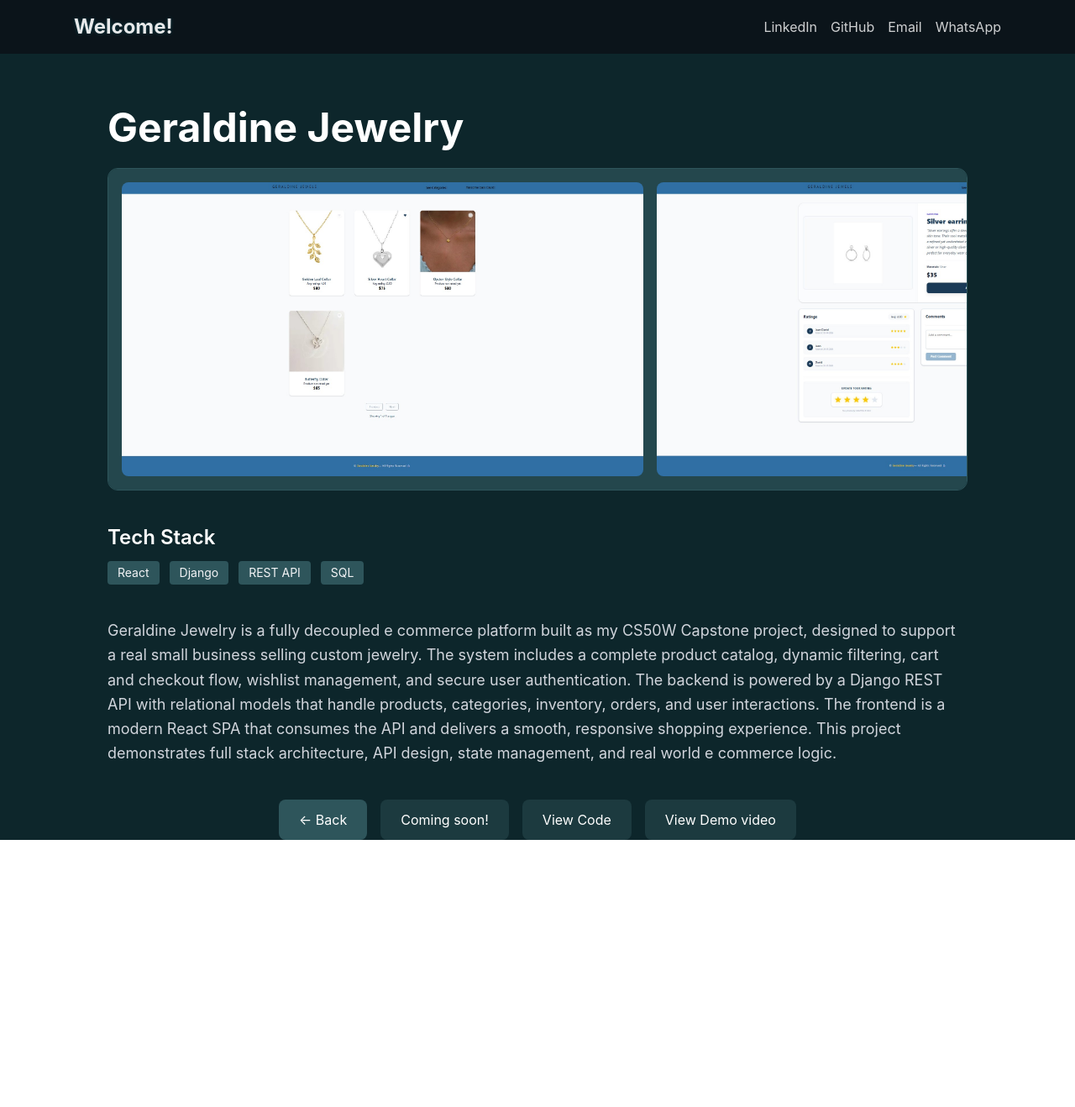
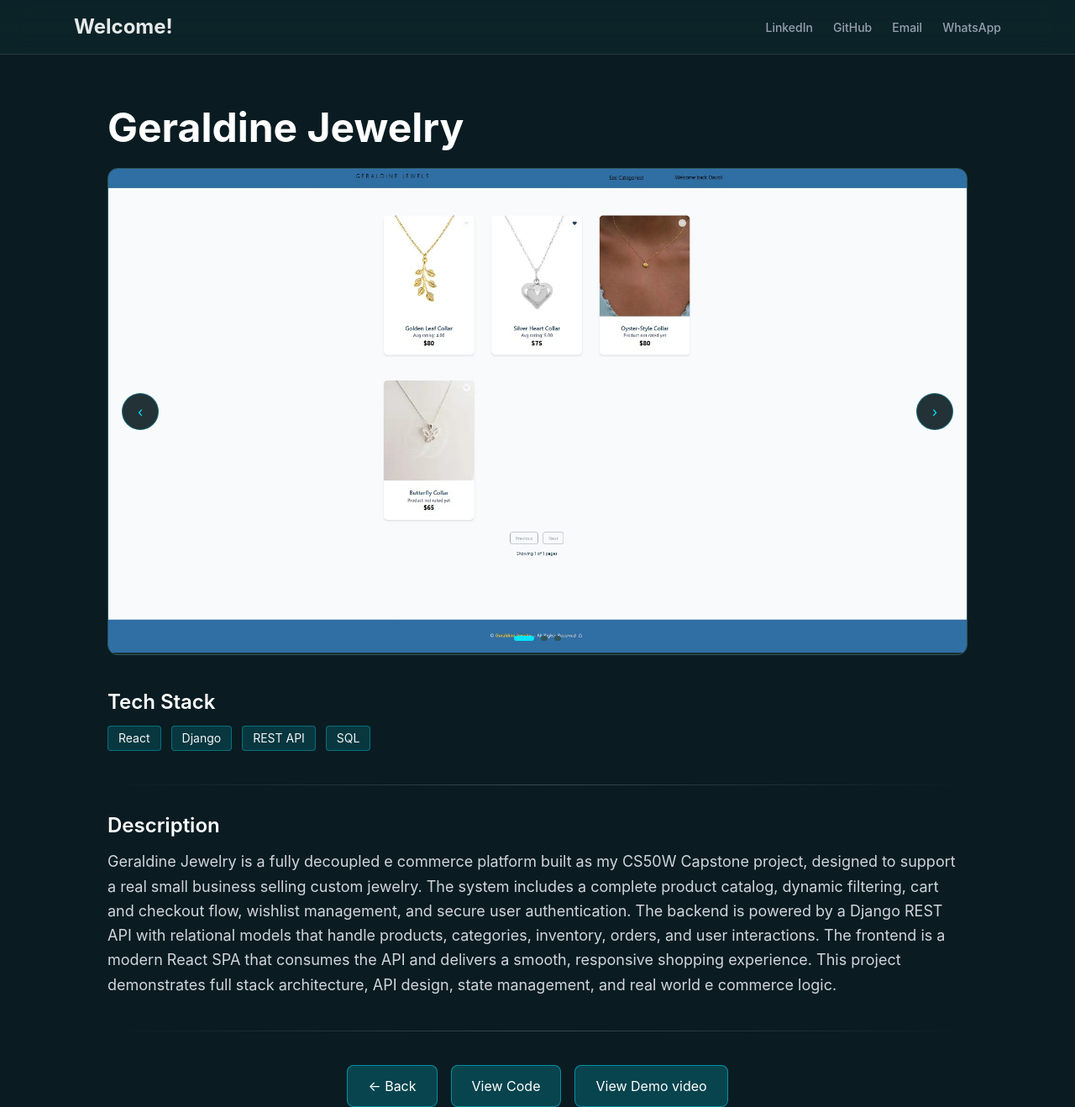
Before and after one commit to davidvm419-tech/juan-portfolio, a React app in the folder portfolio/: page /project/1 in a window 1280 px wide. Shown: the whole page at 84% size. Before the commit the page ends 1000 px from the top, so only its background shows below. Built offline with nearby package versions, Linux system fonts and the light colour scheme; the HTML template or start-up script is replaced by a standard one.

Commit message:
Added project Details component, updated layouts, colors and final tweeks to the app.

```diff
--- a/portfolio/src/components/general/HeroSection.jsx
+++ b/portfolio/src/components/general/HeroSection.jsx
@@ -6,37 +6,37 @@ export default function HeroSection() {
     const logos = [
         {name: "javaScript", src: "/images/stackLogos/javascript-logo.svg"},
         {name: "react", src: "/images/stackLogos/react-original.svg"},
+        {name: "tailwindcss", src: "/images/stackLogos/tailwindcss.svg"},
         {name: "python", src: "/images/stackLogos/python-original.svg"},
         {name: "django", src: "/images/stackLogos/django-plain.svg"},
-        {name: "tailwindcss", src: "/images/stackLogos/tailwindcss.svg"},
     ];
 
     return (
-        <div className="relative h-screen bg-[#0c141a] overflow-hidden flex items-center justify-center px-6">
-            <div className="absolute top-10 left-1/2 -translate-x-1/2 w-[750px] h-[750px]
-                    blur-[160px] rounded-full animate-[colorCycle_5s_ease-in-out_infinite]" />
+        <div className="relative h-screen bg-[#0d262b] overflow-hidden flex items-center justify-center px-6">
+            <div className="absolute top-1/4 left-1/2 w-[800px] h-[800px] blur-[120px] rounded-full bg-radial from-[#00E5FF44] to-[#0d262b] animate-[colorCycle_10s_ease-in-out_infinite] pointer-events-none"/>
 
-            <div className="absolute inset-0 bg-gradient-to-b from-[#0f2433]/40 to-transparent" />
+            <div className="absolute inset-0 bg-gradient-to-b from-[#0d262b]/40 to-transparent"/>
 
             <div className="relative text-center max-w-3xl">
 
-                <h1 className="text-6xl md:text-7xl font-semibold tracking-tight text-[#e6f1ff]">
-                    Juan David Vargas
+                <h1 className="text-6xl md:text-7xl font-semibold tracking-tight text-white">
+                    Juan David Vargas Mendoza
                 </h1>
 
-                <p className="mt-6 text-xl text-[#a8cbe3]">
-                    Full‑Stack Developer crafting clean, scalable and intentional digital experiences.
+                <p className="mt-6 text-xl text-gray-300">
+                    Full Stack Developer crafting clean, scalable and intentional digital experiences.
                 </p>
 
                 <div className="mt-8 flex justify-center gap-6 flex-wrap opacity-95">
                     {logos.map((logo, index) => (
-                        <img key={index} className="w-12 h-12 hover:scale-110 transition"
+                        <img key={index} className="w-12 h-12"
                             src={logo.src} alt={logo.name}
                         />
                     ))}
                 </div>
-                <button className="mt-10 px-6 py-3 rounded-lg text-[#dfffee]
-                    animate-[buttonCycle_5s_ease-in-out_infinite] transition hover:scale-105 transition"
+
+                <button className="mt-10 px-8 py-3 rounded-lg text-white border border-[#00e5ff55]
+                    animate-[buttonCycle_3s_ease-in-out_infinite] hover:scale-105 transition-all duration-300"
                     onClick={() => navigate("/main")}>
                     See my work
                 </button>
--- a/portfolio/src/components/general/Main.jsx
+++ b/portfolio/src/components/general/Main.jsx
@@ -14,13 +14,9 @@ export default function Main() {
         <>
           <Navbar />
             <div className="min-h-screen w-full bg-[#0a1c22] text-white pt-32 px-6">
-              <h2 className="text-5xl font-bold text-center mb-4">
-                Projects
+              <h2 className="text-5xl font-bold text-center mb-12">
+                Take a look at some of my work.
               </h2>
-
-              <p className="text-lg text-gray-400 max-w-2xl text-center mx-auto mb-12">
-                Take a look at some of my work.
-              </p>
 
               <div className="grid grid-cols-1 sm:grid-cols-2 lg:grid-cols-3 gap-10 max-w-6xl mx-auto">
                 {projects.map(project => (
--- a/portfolio/src/components/general/Navbar.jsx
+++ b/portfolio/src/components/general/Navbar.jsx
@@ -11,20 +11,19 @@ export default function Navbar() {
         { name: 'WhatsApp', url: "https://wa.me/573003101631" }
     ];
   return (
-<nav className="fixed top-0 left-0 w-full z-50 bg-[#0c141a]/95 backdrop-blur-sm">
+    <nav className="fixed top-0 left-0 w-full z-50 bg-[#0d262b]/80 backdrop-blur-lg border-b border-white/10">
       <div className="max-w-6xl mx-auto px-6 py-4 flex justify-between items-center">
-    <div onClick={() => navigate("/main")} className="text-2xl font-bold text-white/90 drop-shadow-[0_0_2px_#00E5FF33]">
+        <div onClick={() => navigate("/main")}
+          className="text-2xl font-bold text-white/90 cursor-pointer hover:text-[#00E5FF] transition-all duration-300">
           Welcome!
         </div>
         {/* Social Links */}
-    <ul className="flex space-x-4">
+        <ul className="flex space-x-6">
           {socialLinks.map((item, index) => (
             <li key={index}>
-          <a
-            className="text-white/80 hover:text-[#4fd8e9]
-"
+              <a className="text-gray-400 hover:text-[#00E5FF] transition-colors duration-300 text-sm font-medium"
                 href={item.url}
-            target="__blank"
+                target="_blank"
                 rel="noopener noreferrer"
               >
                 {item.name}
--- a/portfolio/src/components/projects/ProjectDetails.jsx
+++ b/portfolio/src/components/projects/ProjectDetails.jsx
@@ -1,5 +1,5 @@
-// Navigation
 import { useParams, useNavigate } from "react-router-dom";
+import { use, useState } from "react";
 
 // Projects data
 import projects from '../../projects';
@@ -10,18 +10,28 @@ import Navbar from "../general/Navbar";
 export default function ProjectDetails() {
   const navigate = useNavigate();
 
+  // Image gallery state
+  const [currentImage, setCurrentImage] = useState(0);
+
   // Get project ID from URL
   const { id } = useParams();
 
   // Get project data based on ID
   const project = projects.find((project) => project.id === Number(id));
 
+  // Filter in case the project hasn't been deployed
+  const projectButtons = project?.links?.filter(link => link.url !== null) || [];
+
+  // Images slider functions
+  const nextImage = () => setCurrentImage(prev => (prev === project.gallery.length - 1 ? 0 : prev + 1));
+  const prevImage = () => setCurrentImage(prev => (prev === 0 ? project.gallery.length - 1 : prev - 1));
+
   // if project not found, show error message
   if (!project) {
     return (
       <>
         <Navbar />
-          <div className="min-h-screen bg-[#0d262b] text-white flex items-center justify-center">
+          <div className="min-h-screen bg-[#0a1c22] text-white flex items-center justify-center">
             <h2 className="text-3xl">Project not found</h2>
           </div>
       </>
@@ -31,66 +41,83 @@ export default function ProjectDetails() {
   return (
     <>
       <Navbar />
-      <div className="min-h-screen w-full bg-[#0d262b] text-white pt-32 px-6">
+      <div className="min-h-screen w-full bg-[#0a1c22] text-white pt-32 px-6">
         <div className="max-w-5xl mx-auto">
           {/* Project name */}
           <h1 className="text-5xl font-bold mb-6">{project.name}</h1>
-          {/* Images gallery */}
-          <div className="w-full h-96 rounded-xl overflow-x-auto flex gap-4 border border-[#2e555b] bg-[#24474d] p-4 mb-10">
+
+          {/* Images gallery slider */}
+            <div className="relative w-full h-full rounded-xl overflow-hidden border border-[#2e555b] bg-[#1a2f33] mb-10">
+              {/* Images container */}
+              <div className="w-full h-full flex transition-transform duration-700 ease-in-out"
+                style={{ transform: `translateX(-${currentImage * 100}%)` }}>
                 {project.gallery.map((img, index) => (
-              <img
+                  <img className={`w-full h-full object-contain flex-shrink-0 transition-opacity duration-500 ${currentImage === index ? "opacity-100" : "opacity-0"}`}
                     key={index}
-                className="h-full w-auto object-cover rounded-lg flex-shrink-0"
                     src={img}
                     alt={`Screenshot ${index}`}
                   />
                 ))}
               </div>
+              {/* Slider buttons */}
+              <button className="absolute left-4 top-1/2 -translate-y-1/2 bg-[#0a1c22]/90 border border-[#00E5FF]/30
+                hover:border-[#00E5FF] text-[#00E5FF] w-11 h-11 flex items-center justify-center rounded-full transition-all"
+                onClick={prevImage}>
+                ‹
+              </button>
+              <button className="absolute right-4 top-1/2 -translate-y-1/2 bg-[#0a1c22]/90 border border-[#00E5FF]/30
+                hover:border-[#00E5FF] text-[#00E5FF] w-11 h-11 flex items-center justify-center rounded-full transition-all"
+                onClick={nextImage}>
+                ›
+              </button>
+              {/* Dots */}
+              <div className="absolute bottom-4 w-full flex justify-center gap-2">
+                {project.gallery.map((_, index) => (
+                  <div key={index}
+                    className={`h-1.5 transition-all duration-300 rounded-full ${currentImage === index ? "w-6 bg-[#00E5FF]" : "w-2 bg-[#2e555b]"}`}>
+                  </div>
+                ))}
+              </div>
+            </div>
+
           {/* Tech Stack */}
-          <div className="mb-10">
+          <div className="mt-10 mb-10">
             <h2 className="text-2xl font-semibold mb-3">Tech Stack</h2>
             <div className="flex flex-wrap gap-3">
               {project.stack.map((tech, index) => (
-                <span className="px-3 py-1 text-sm rounded bg-[#2e555b] text-gray-100"
+                <span className="px-3 py-1 text-sm rounded bg-[#00e5ff22] border border-[#00e5ff55] text-gray-100"
                   key={index}>
                   {tech}
                 </span>
               ))}
             </div>
           </div>
+
+          <div className="w-full h-px my-8 bg-gradient-to-r from-transparent via-white/20 to-transparent"></div>
+
           {/* Description */}
+          <h2 className="text-2xl font-semibold mb-3">Description</h2>
           <p className="text-gray-300 text-lg leading-relaxed mb-10">
             {project.longDescription}
           </p>
+
+          <div className="w-full h-px my-8 bg-gradient-to-r from-transparent via-white/20 to-transparent"></div>
+
           {/* Buttons */}
           <div className="flex gap-4 mt-10 justify-center">
-            <button className="px-6 py-3 rounded-lg bg-[#2e555b] hover:bg-[#3b6a72] transition"
+            <button className="px-6 py-3 rounded-lg bg-[#00e5ff33] border border-[#00e5ff77] hover:bg-[#00e5ff55] transition"
               onClick={() => navigate(-1)}>
               ← Back
             </button>
 
-            {project.live === null ?
-              <span className="px-6 py-3 rounded-lg bg-[#1c3a3f] hover:bg-[#2e555b] transition">
-                Coming soon!
-              </span> :
-              <a className="px-6 py-3 rounded-lg bg-[#1c3a3f] hover:bg-[#2e555b] transition"
-                href={project.live}
-                target="_blank">
-                View Live
+            {projectButtons.map((button, index) => (
+              <a key ={index}className="px-6 py-3 rounded-lg bg-[#00e5ff33] border border-[#00e5ff77] hover:bg-[#00e5ff55] transition"
+                href={button.url}
+                target="_blank"
+                rel="noopener noreferrer">
+                {button.label}
               </a>
-            }
-
-            <a className="px-6 py-3 rounded-lg bg-[#1c3a3f] hover:bg-[#2e555b] transition"
-              href={project.code}
-              target="_blank">
-              View Code
-            </a>
-
-            <a className="px-6 py-3 rounded-lg bg-[#1c3a3f] hover:bg-[#2e555b] transition"
-              href={project.demo}
-              target="_blank">
-              View Demo video
-            </a>
+            ))}
           </div>
         </div>
       </div>
--- a/portfolio/src/index.css
+++ b/portfolio/src/index.css
@@ -4,27 +4,33 @@
 /* colors cycle for hero section */
 @keyframes colorCycle {
   0% {
-    background: radial-gradient(circle, #00E5FFFF, #2EFF7E66);
-  }
-  25% {
-    background: radial-gradient(circle, #00F0FFFF, #2EFF7E88);
+    transform: translate(-50%, -50%) scale(1);
+    opacity: 0.3;
   }
   50% {
-    background: radial-gradient(circle, #2EFF7ECC, #00D8FFFF);
-  }
-  75% {
-    background: radial-gradient(circle, #00F0FFFF, #2EFF7E88);
+    transform: translate(-50%, -50%) scale(1.15);
+    opacity: 0.5;
   }
   100% {
-    background: radial-gradient(circle, #00E5FFFF, #2EFF7E66);
+    transform: translate(-50%, -50%) scale(1);
+    opacity: 0.3;
   }
 }
 
-
 @keyframes buttonCycle {
-  0%   { background-color: #00E5FF44; border-color: #00E5FFDD; }
-  25%  { background-color: #00F0FF55; border-color: #00F0FFEE; }
-  50%  { background-color: #2EFF7E55; border-color: #2EFF7EDD; }
-  75%  { background-color: #00F0FF55; border-color: #00F0FFEE; }
-  100% { background-color: #00E5FF44; border-color: #00E5FFDD; }
+  0%   {
+    background-color: rgba(0, 229, 255, 0.05);
+    border-color: rgba(0, 229, 255, 0.2);
+    transform: scale(1);
+  }
+  50%  {
+    background-color: rgba(0, 229, 255, 0.15);
+    border-color: rgba(0, 229, 255, 0.7);
+    transform: scale(1.03);
+  }
+  100% {
+    background-color: rgba(0, 229, 255, 0.05);
+    border-color: rgba(0, 229, 255, 0.2);
+    transform: scale(1);
+  }
 }
--- a/portfolio/src/projects.js
+++ b/portfolio/src/projects.js
@@ -12,9 +12,11 @@
         "/images/jewelry/product.jpg",
         "/images/jewelry/settings.jpg",
       ],
-      demo: "https://www.youtube.com/watch?v=es6B5ec65nk&list=PLZGPmIFUvv2Y_WK7MkWnMXoapaVevi_3U",
-      code: "https://github.com/davidvm419-tech/JewelryApp-Capstone",
-      live: null,
+      links: [
+        {label: "View Live", url: null},
+        {label: "View Code", url: "https://github.com/davidvm419-tech/JewelryApp-Capstone"},
+        {label: "View Demo video", url: "https://www.youtube.com/watch?v=es6B5ec65nk&list=PLZGPmIFUvv2Y_WK7MkWnMXoapaVevi_3U"},
+      ],
     },
     {
       id: 2,
@@ -28,9 +30,11 @@
         "/images/chicake/user.jpg",
         "/images/chicake/order.jpg",
       ],
-      demo: "https://www.youtube.com/watch?v=A7Sc_nehB1I",
-      code: "https://github.com/davidvm419-tech/cs50-final-project",
-      live: null,
+      links: [
+        {label: "View Live", url: null},
+        {label: "View Code", url: "https://github.com/davidvm419-tech/cs50-final-project"},
+        {label: "View Demo video", url: "https://www.youtube.com/watch?v=A7Sc_nehB1I"},
+      ]
     },
     {
       id: 3,
@@ -44,9 +48,11 @@
         "/images/network/user.jpg",
         "/images/network/following.jpg",
       ],
-      demo: "https://www.youtube.com/watch?v=AIjuomV6fXo&list=PLZGPmIFUvv2Y_WK7MkWnMXoapaVevi_3U&index=2",
-      code: "https://github.com/davidvm419-tech/CS50w_project_4",
-      live: null,
+      links: [
+        {label: "View Live", url: null},
+        {label: "View Code", url: "https://github.com/davidvm419-tech/CS50w_project_4"},
+        {label: "View Demo video", url: "https://www.youtube.com/watch?v=AIjuomV6fXo&list=PLZGPmIFUvv2Y_WK7MkWnMXoapaVevi_3U&index=2"},
+      ],
     },
   ];
 
```
Also changed, not shown: portfolio/public/images/stackLogos/django-plain.svg. Lines whose indentation alone changed are shown as unchanged.
